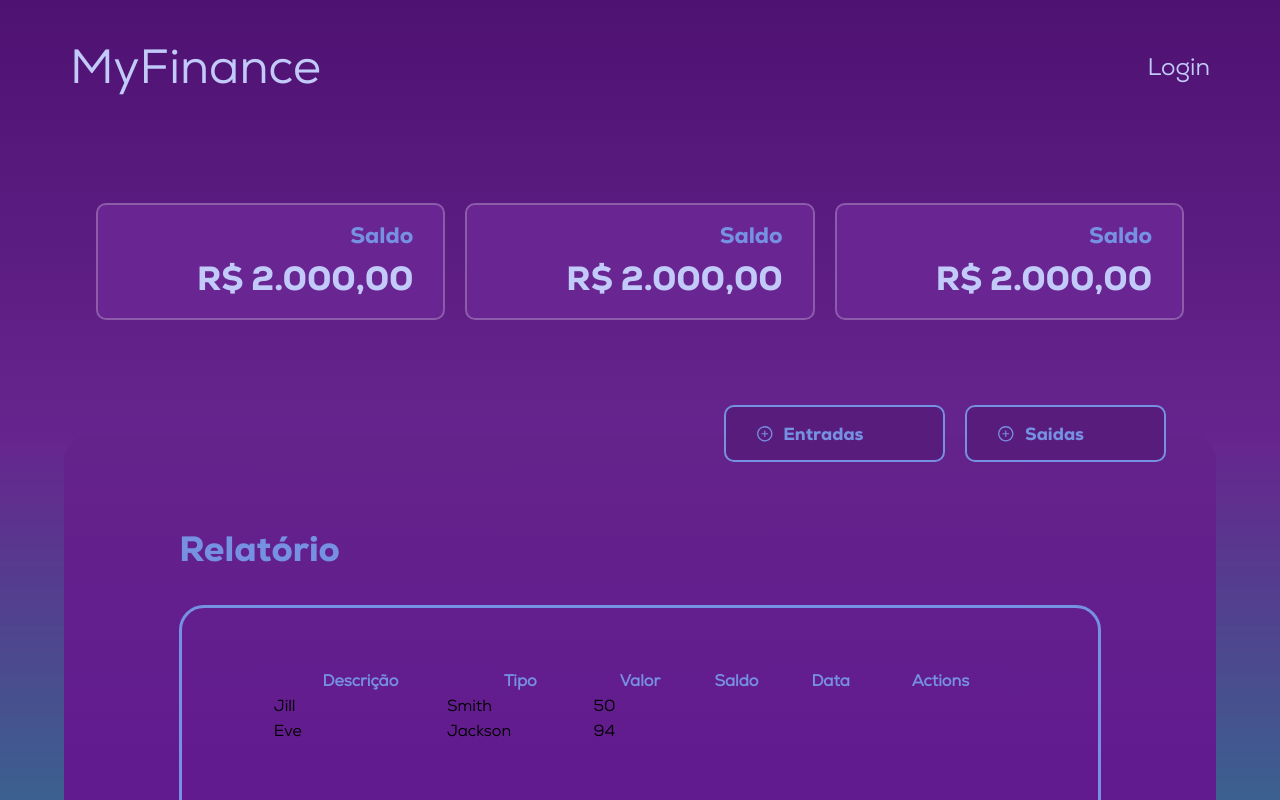
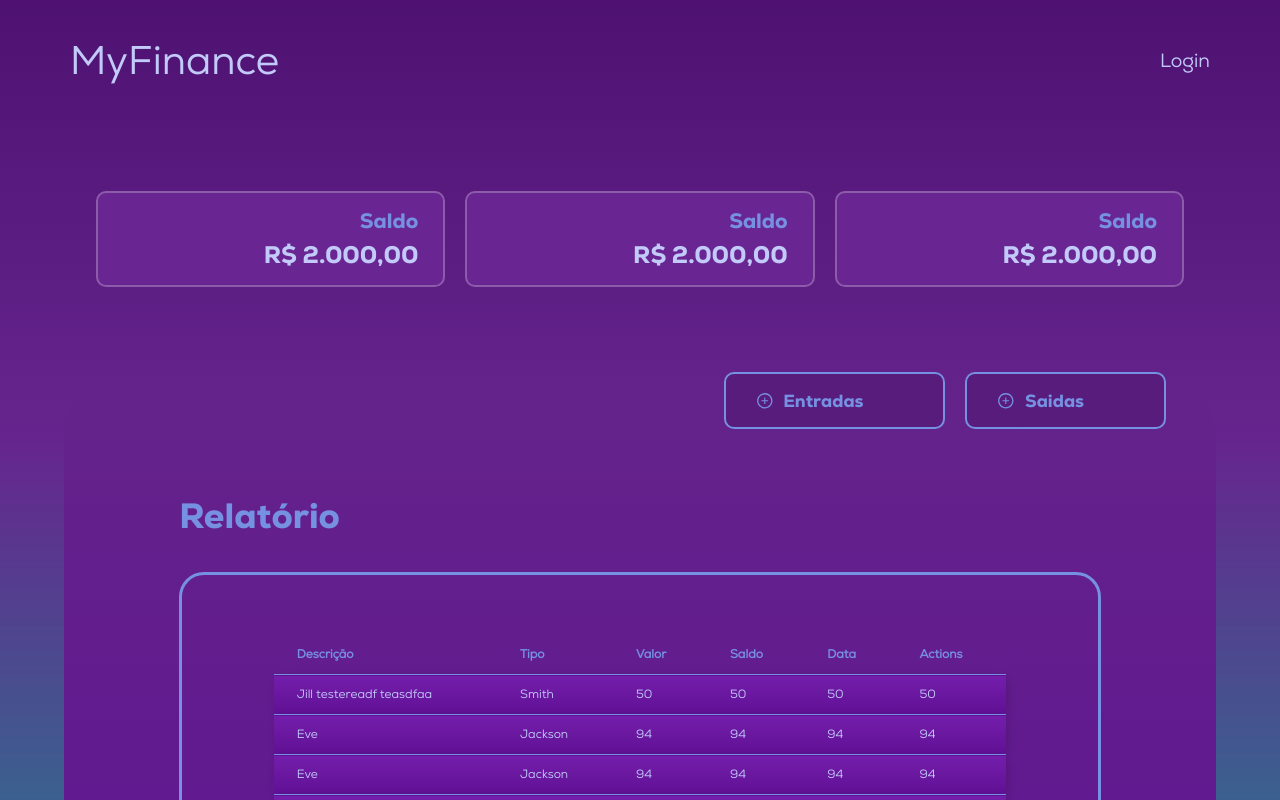
Before and after one commit to bruno3du/Minhas-Financas, a React (Create React App) app: page /dashboard in a window 1280 px wide. Shown: the top 800 px of the page. Built offline with nearby package versions, Linux system fonts and the light colour scheme.

Commit message:
ajuste dashboard

```diff
--- a/src/components/Card/style.ts
+++ b/src/components/Card/style.ts
@@ -7,29 +7,29 @@ export const Card = styled.div`
 	border: 2px solid #8c5baa;
 	background-color: #692692;
 	border-radius: 10px;
-	padding: 14px 30px 14px;
+	padding: 12px 25px 12px;
 	width: 100%;
 	text-align: end;
+
 	/* padding card */
-	@media (max-width: 1100px) {
-		padding: 12px 25px 12px;
-	}
+
+	/* Text */
 
 	h4 {
 		color: #7690e2;
-		font-size: 1.4rem;
+		font-size: 1.3rem;
 	}
 	p {
-		font-size: 2.1rem;
+		font-size: 1.5rem;
 		color: #c2caf9;
 	}
 
 	@media (max-width: 1100px) {
 		h4 {
-			font-size: 1.3rem;
+			font-size: 1.2rem;
 		}
 		p {
-			font-size: 1.9rem;
+			font-size: 1.4rem;
 		}
 	}
 
@@ -47,7 +47,7 @@ export const Card = styled.div`
 			font-size: 0.8rem;
 		}
 		p {
-			font-size: 1.3rem;
+			font-size: 1.4rem;
 		}
 	}
 `;
--- a/src/components/Header/style.ts
+++ b/src/components/Header/style.ts
@@ -26,33 +26,21 @@ export const Header = styled.header<HeaderHomeProps>`
 
 	/* Fonte */
 	h1 {
-		font-size: 3rem;
+		font-size: 2.5rem;
 		font-weight: 400;
 	}
 	span {
-		font-size: 1.5rem;
+		font-size: 1.2rem;
 		cursor: pointer;
 	}
 
 	@media (max-width: 1100px) {
 		h1 {
-			font-size: 2.5rem;
-		}
-		span {
-			font-size: 1.4rem;
+			font-size: 2.1rem;
 		}
 	}
 
 	@media (max-width: 800px) {
-		h1 {
-			font-size: 2.4rem;
-		}
-		span {
-			font-size: 1.3rem;
-		}
-	}
-
-	@media (max-width: 630px) {
 		h1 {
 			font-size: 2rem;
 		}
@@ -60,4 +48,13 @@ export const Header = styled.header<HeaderHomeProps>`
 			font-size: 1rem;
 		}
 	}
+
+	@media (max-width: 630px) {
+		h1 {
+			font-size: 1.8rem;
+		}
+		span {
+			font-size: 1rem;
+		}
+	}
 `;
--- a/src/components/Table/index.tsx
+++ b/src/components/Table/index.tsx
@@ -9,22 +9,44 @@ export default function Index() {
 				<thead>
 					<tr>
 						<th>Descrição</th>
-						<th>Tipo</th>
+						<th>Tipo</th>{/* Não obrigatório*/}
 						<th>Valor</th>
 						<th>Saldo</th>
-						<th>Data</th>
+						<th>Data</th>  {/* Não obrigatório*/}
 						<th>Actions</th>
 					</tr>
 				</thead>
 				<tbody>
 					<tr>
-						<td>Jill</td>
+						<td>Jill testereadf teasdfaa </td>
 						<td>Smith</td>
+						<td>50</td>
+						<td>50</td>
+						<td>50</td>
 						<td>50</td>
 					</tr>
 					<tr>
 						<td>Eve</td>
 						<td>Jackson</td>
+						<td>94</td>
+						<td>94</td>
+						<td>94</td>
+						<td>94</td>
+					</tr>
+					<tr>
+						<td>Eve</td>
+						<td>Jackson</td>
+						<td>94</td>
+						<td>94</td>
+						<td>94</td>
+						<td>94</td>
+					</tr>
+					<tr>
+						<td>Eve</td>
+						<td>Jackson</td>
+						<td>94</td>
+						<td>94</td>
+						<td>94</td>
 						<td>94</td>
 					</tr>
 				</tbody>
--- a/src/components/Table/style.ts
+++ b/src/components/Table/style.ts
@@ -13,6 +13,7 @@ export const Table = styled.table`
 	thead {
 		tr {
 			th {
+				text-align: left;
 				color: #7690e2;
 				font-weight: 700;
 			}
@@ -21,8 +22,22 @@ export const Table = styled.table`
 
 	thead,
 	tbody {
+		th,
+		td {
+			padding: 10px 23px;
+			font-size: 12px;
+		}
+	}
+
+	tbody {
+		td {
+			color: #c2caf9;
+		}
 		tr {
-			padding: 12px 23px;
+			border-radius: 10px;
+			background: linear-gradient(180deg, #741eab 0%, #601094 100%);
+			border-top: 1px solid #7690e2;
+			box-shadow: 2px 2px 10px rgba(0, 0, 0, 0.15);
 		}
 	}
 `;
--- a/src/pages/Dashboard/style.ts
+++ b/src/pages/Dashboard/style.ts
@@ -20,9 +20,15 @@ export const Dashboard = styled.div`
 		grid-template-columns: repeat(auto-fit, minmax(14rem, 1fr));
 		gap: 20px;
 		place-items: center;
+
 		@media (max-width: 900px) {
 			width: 95vw;
 			gap: 10px;
+		}
+
+		@media (max-width: 760px) {
+			width: 100vw;
+			gap: 5px;
 		}
 	}
 `;
@@ -37,16 +43,30 @@ export const Container = styled.div`
 	height: 100vh;
 `;
 
+
 export const ContainerButtonsHeader = styled.div`
 	width: 100%;
 	display: flex;
 	justify-content: flex-end;
+
 	div {
 		position: relative;
 		display: flex;
 		gap: 20px;
 		padding-right: 50px;
+
+		@media (max-width: 1100px) {
+			padding-right: 40px;
+		}
+		@media (max-width: 960px) {
+			padding-right: 40px;
+		}
+		@media (max-width: 760px) {
+			padding-right: 40px;
+			display: none;
+		}
 	}
+
 	button {
 		position: relative;
 		bottom: 30px;
@@ -61,6 +81,19 @@ export const ContainerButtonsHeader = styled.div`
 
 		&:hover {
 			filter: brightness(0.9);
+		}
+
+		@media (max-width: 1100px) {
+			padding: 10px 26px;
+		}
+
+		@media (max-width: 960px) {
+			padding: 8px 20px;
+			font-size: 0.9rem;
+		}
+
+		@media (max-width: 760px) {
+			padding: 7px 16px;
 		}
 
 		> div {
```
